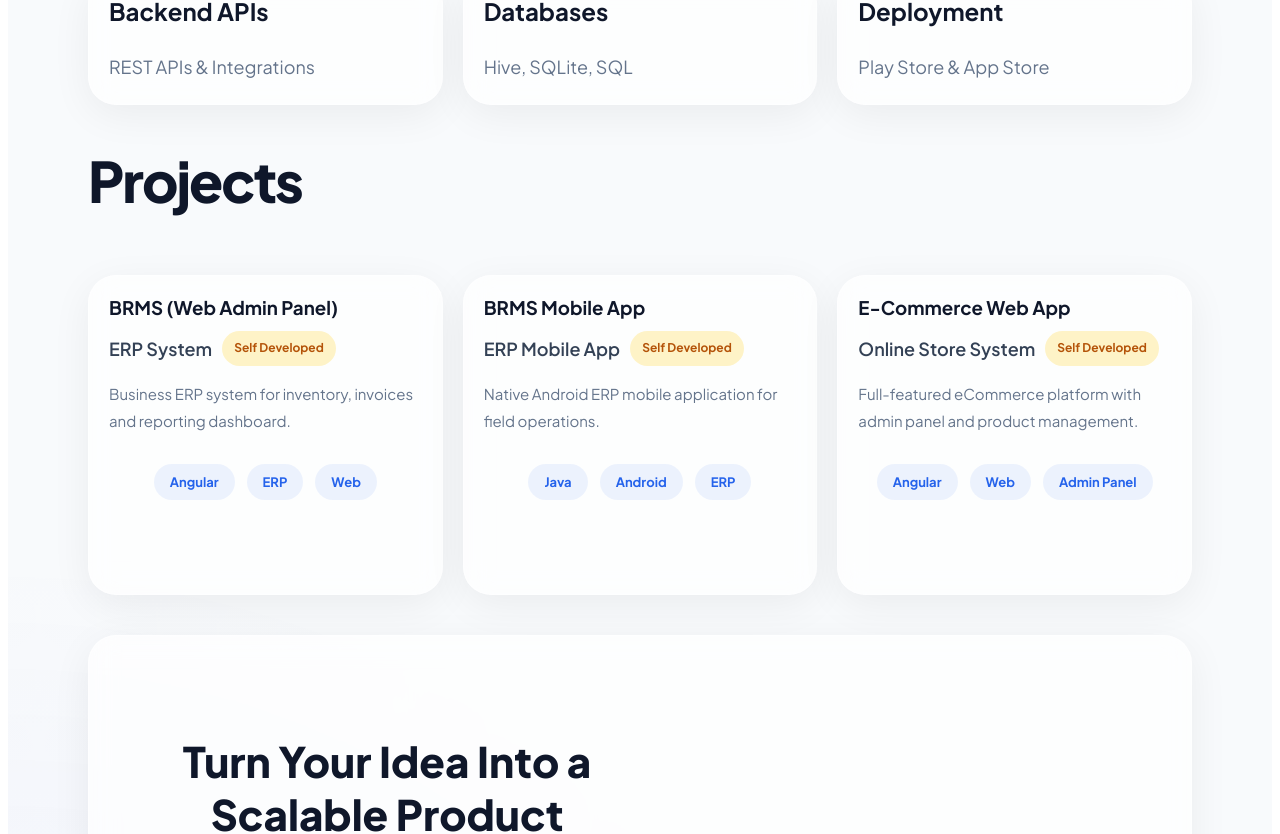
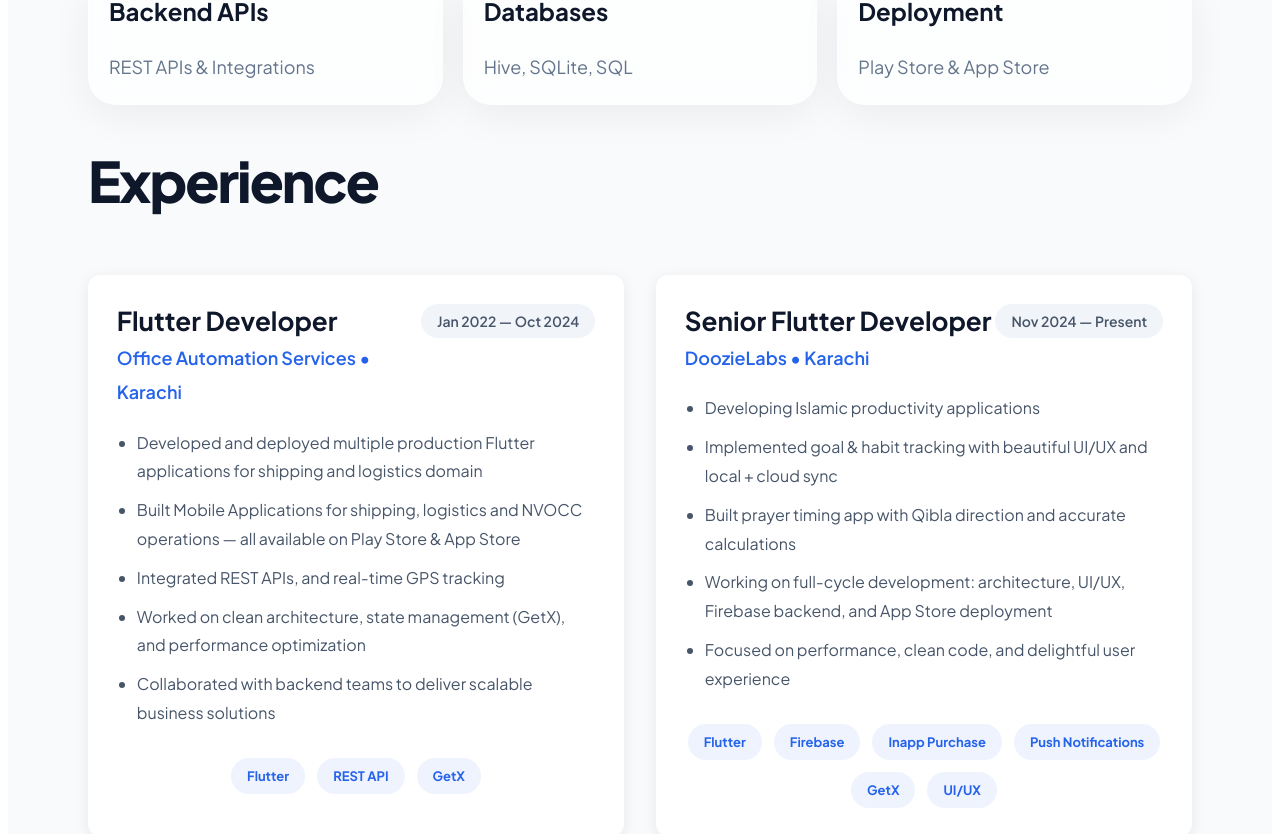
Before and after one commit to Khaaaaaaaaaaaan/Ibrahim_dev, an Angular app: page / in a window 1280 px wide. Shown: the part 1972-2806 px from the top of the page. Built offline with nearby package versions, Linux system fonts and the light colour scheme.

Commit message:
cv and experince changes

```diff
--- a/src/app/app.ts
+++ b/src/app/app.ts
@@ -183,6 +183,75 @@
           <div class="box">
             <h3>Deployment</h3>
             <p>Play Store & App Store</p>
+          </div>
+        </div>
+      </section>
+      <section id="experience" class="section">
+        <h2 class="title">Experience</h2>
+
+        <div class="experience-grid">
+          <!-- Experience 1 -->
+          <div class="experience-card">
+            <div class="exp-header">
+              <div>
+                <h3>Flutter Developer</h3>
+                <p class="company">Office Automation Services • Karachi</p>
+              </div>
+              <div class="date">Jan 2022 — Oct 2024</div>
+            </div>
+
+            <ul class="exp-list">
+              <li>
+                Developed and deployed multiple production Flutter applications for shipping and
+                logistics domain
+              </li>
+              <li>
+                Built Mobile Applications for shipping, logistics and NVOCC operations — all
+                available on Play Store & App Store
+              </li>
+              <li>Integrated REST APIs, and real-time GPS tracking</li>
+              <li>
+                Worked on clean architecture, state management (GetX), and performance optimization
+              </li>
+              <li>Collaborated with backend teams to deliver scalable business solutions</li>
+            </ul>
+
+            <div class="tags">
+              <span>Flutter</span>
+              <span>REST API</span>
+              <span>GetX</span>
+            </div>
+          </div>
+
+          <!-- Experience 2 -->
+          <div class="experience-card">
+            <div class="exp-header">
+              <div>
+                <h3>Senior Flutter Developer</h3>
+                <p class="company">DoozieLabs • Karachi</p>
+              </div>
+              <div class="date">Nov 2024 — Present</div>
+            </div>
+
+            <ul class="exp-list">
+              <li>Developing Islamic productivity applications</li>
+              <li>Implemented goal & habit tracking with beautiful UI/UX and local + cloud sync</li>
+              <li>Built prayer timing app with Qibla direction and accurate calculations</li>
+              <li>
+                Working on full-cycle development: architecture, UI/UX, Firebase backend, and App
+                Store deployment
+              </li>
+              <li>Focused on performance, clean code, and delightful user experience</li>
+            </ul>
+
+            <div class="tags">
+              <span>Flutter</span>
+              <span>Firebase</span>
+              <span>Inapp Purchase</span>
+              <span>Push Notifications</span>
+              <span>GetX</span>
+              <span>UI/UX</span>
+            </div>
           </div>
         </div>
       </section>
@@ -1282,6 +1351,75 @@
         pointer-events: none;
         white-space: normal;
       }
+      .experience-grid {
+        display: grid;
+        grid-template-columns: repeat(auto-fit, minmax(480px, 1fr)); /* Side by side */
+        gap: 2rem;
+        margin-top: 2rem;
+      }
+
+      /* Optional: Make it responsive */
+      @media (max-width: 768px) {
+        .experience-grid {
+          grid-template-columns: 1fr; /* Stack on mobile */
+        }
+      }
+
+      .experience-card {
+        background: #fff;
+        border-radius: 12px;
+        padding: 1.8rem;
+        box-shadow: 0 4px 15px rgba(0, 0, 0, 0.08);
+        transition: transform 0.3s ease;
+      }
+
+      .experience-card:hover {
+        transform: translateY(-5px);
+      }
+
+      .exp-header {
+        display: flex;
+        justify-content: space-between;
+        align-items: flex-start;
+        margin-bottom: 1.2rem;
+      }
+
+      .exp-header h3 {
+        font-size: 26px;
+        margin: 0;
+        color: #0f172a;
+      }
+
+      .company {
+        color: #2563eb;
+        font-weight: 600;
+        margin: 4px 0 0 0;
+      }
+
+      .date {
+        background: #f1f5f9;
+        color: #475569;
+        padding: 8px 16px;
+        border-radius: 999px;
+        font-size: 14px;
+        font-weight: 600;
+        white-space: nowrap;
+      }
+
+      .exp-list {
+        padding-left: 20px;
+        margin-bottom: 28px;
+        line-height: 1.8;
+      }
+
+      .exp-list li {
+        margin-bottom: 10px;
+        color: #475569;
+      }
+
+      .exp-list li:last-child {
+        margin-bottom: 0;
+      }
     `,
   ],
 })
```
Also changed, not shown: 1 other file (tests, documents, lock files or other folders).
